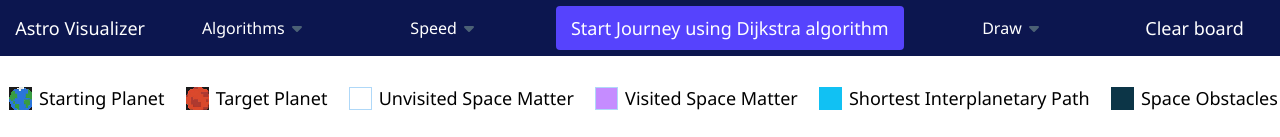
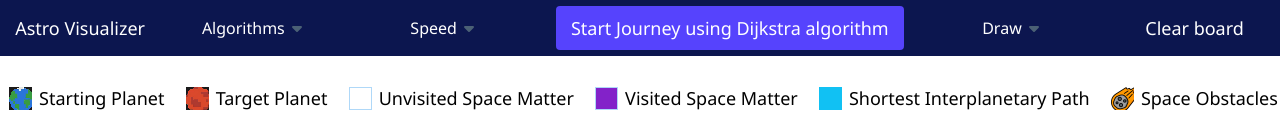
Before and after one commit to bobikenobi12/kompetentnite, a React (Create React App) app in the folder astro-visualizer/: page / in a window 1280 px wide. Shown: the top 137 px of the page. Built offline with nearby package versions, Linux system fonts and the light colour scheme.

Commit message:
Adding randomly generated maze

```diff
--- a/astro-visualizer/src/App.js
+++ b/astro-visualizer/src/App.js
@@ -6,6 +6,7 @@ import Node from "./Node/Node";
 import NavBar from "./NavBar/NavBar";
 import { dijkstra, getNodesInShortestPathOrder } from "./Algorithms/Dijkstras";
 import { generateRandomObstacles } from "./RandObstacles/RandomDraw";
+import { generateMaze } from "./RandObstacles/Maze";
 import {
   aStar,
   euclidianDistance,
@@ -63,12 +64,13 @@ export default function App() {
       case "Random Draw":
         setObstacles(false);
         setMaze("Random Draw");
-        addWalls();
+        addRandomWalls();
         break;
-      // case "Recursive Division":
-      //   setObstacles(false);
-      //   setMaze("Recursive Division");
-      //   break;
+      case "Generate Maze":
+        setObstacles(false);
+        setMaze("Generate Maze");
+        drawMaze();
+        break;
       default:
         throw new Error(`${mazeAsText} is unknown`);
     }
@@ -225,7 +227,7 @@ export default function App() {
       setTimeout(resolve, delay);
     });
   };
-  const addWalls = async () => {
+  const addRandomWalls = async () => {
     const walls = generateRandomObstacles(ROWS, COLS);
     setIsBlockedVisualize(true);
     let doneWith = 0;
@@ -250,6 +252,14 @@ export default function App() {
     }
     setIsBlockedVisualize(false);
   };
+
+  const drawMaze = () => {
+   generateMaze(grid, grid[startNodeRow][startNodeCol], grid[finishNodeRow][finishNodeCol]);
+   console.log("reaches drawMaze after generating");
+   setGrid(grid);
+   console.log(grid);
+  }
+
   return (
     <>
       <NavBar
--- a/astro-visualizer/src/NavBar/NavBar.css
+++ b/astro-visualizer/src/NavBar/NavBar.css
@@ -122,7 +122,7 @@
   height: 23px;
   margin: 0px 7px;
   border: 1px solid rgb(175, 216, 248);
-  background-color: rgba(178, 102, 255, 0.75);
+  background-color: #8322c9;
 }
 .labels-shortest {
   grid-area: shortest;
@@ -144,7 +144,7 @@
   width: 23px;
   height: 23px;
   margin: 0px 7px;
-  background-color: #0C3547;
+  background-image: url("../comet.png");
 }
 .spacing {
   width: 100%;
--- a/astro-visualizer/src/NavBar/NavBar.js
+++ b/astro-visualizer/src/NavBar/NavBar.js
@@ -11,7 +11,7 @@ export const algorithm = {
 }
 const ALGORITHM_LABELS = Object.values(algorithm);
 const SPEED_LABELS = ["Slow", "Medium", "Fast"];
-const MAZE_LABELS = ["Draw Obstacles", "Random Draw"];
+const MAZE_LABELS = ["Draw Obstacles", "Random Draw", "Generate Maze"];
 const ALGORITHMS_TITLE = "Algorithms";
 const SPEED_TITLE = "Speed";
 const MAZE_TITLE = "Draw";
--- /dev/null
+++ b/astro-visualizer/src/RandObstacles/Maze.js
@@ -0,0 +1,84 @@
+import { makeGrid, extractSizes, randomIntUpToLimit } from "./RandomDraw";
+
+export const generateMaze = (grid, startNode, targetNode) => {
+  for (let i = 0; i < 100000; i++) {
+      console.log(i);
+    const { rows, cols } = extractSizes(grid);
+    const visited = makeGrid(rows, cols);
+
+    for (let row of grid) {
+      for (let node of row) {
+        if (node.isStart || node.isFinish) {
+          continue;
+        }
+        node.isWall = true;
+      }
+    }
+    const hasPath = processNode(
+      grid,
+      visited,
+      startNode.row,
+      startNode.col,
+      targetNode.row,
+      targetNode.col
+    );
+    if (hasPath) {
+      return;
+    }
+  }
+  throw new Error("Could not generate maze with a path");
+};
+
+const processNode = (grid, visited, currRow, currCol, targetRow, targetCol) => {
+  visited[currRow][currCol] = true;
+  grid[currRow][currCol].isWall = false;
+  if (currRow === targetRow && currCol === targetCol) {
+    return true;
+  }
+  const unvisitedNeighbors = getUnvisitedNeighbors(
+    grid[currRow][currCol],
+    grid,
+    visited
+  );
+  if (unvisitedNeighbors.length === 0) {
+    return false;
+  }
+
+  const idx = randomIntUpToLimit(unvisitedNeighbors.length);
+  const neighbor = unvisitedNeighbors[idx];
+  let hasPath = processNode(
+    grid,
+    visited,
+    neighbor.row,
+    neighbor.col,
+    targetRow,
+    targetCol
+  );
+  if (hasPath || (unvisitedNeighbors.length > 2 && Math.random() < 0.2)) {
+    const otherIdx = randomIntUpToLimit(unvisitedNeighbors.length);
+    if (otherIdx === idx) {
+      return hasPath;
+    }
+    const neighbor = unvisitedNeighbors[otherIdx];
+    hasPath ||= processNode(
+      grid,
+      visited,
+      neighbor.row,
+      neighbor.col,
+      targetRow,
+      targetCol
+    );
+  }
+
+  return hasPath;
+};
+
+function getUnvisitedNeighbors(node, grid, visited) {
+  const neighbors = [];
+  const { col, row } = node;
+  if (row > 0) neighbors.push(grid[row - 1][col]);
+  if (row < grid.length - 1) neighbors.push(grid[row + 1][col]);
+  if (col > 0) neighbors.push(grid[row][col - 1]);
+  if (col < grid[0].length - 1) neighbors.push(grid[row][col + 1]);
+  return neighbors.filter((neighbor) => !visited[neighbor.row][neighbor.col]);
+}
--- a/astro-visualizer/src/RandObstacles/RandomDraw.js
+++ b/astro-visualizer/src/RandObstacles/RandomDraw.js
@@ -1,6 +1,6 @@
 const threshold = 0.8;
 
-const makeGrid = (rows, cols) => {
+export const makeGrid = (rows, cols) => {
   const grid = [];
   for (let row = 0; row < rows; row++) {
     const currentRow = [];
@@ -18,18 +18,18 @@ export const generateRandomObstacles = (rows, cols) => {
   return wallsInOrder;
 };
 
-const outOfBounds = (row, col, rows, cols) => {
-  return row === rows || col === cols || row < 0 || col < 0
+export const extractSizes = (grid) => {
+  const rows = grid.length;
+  const cols = grid[0].length;
+  return {rows, cols};
 }
 
-const randomIntUpToLimit = (limit) => {
+export const randomIntUpToLimit = (limit) => {
   return Math.floor(Math.random() * limit);
 }
 
-const extractSizes = (grid) => {
-  const rows = grid.length;
-  const cols = grid[0].length;
-  return {rows, cols};
+const outOfBounds = (row, col, rows, cols) => {
+  return row === rows || col === cols || row < 0 || col < 0
 }
 
 const generateOnRandom = (grid) => {
```
